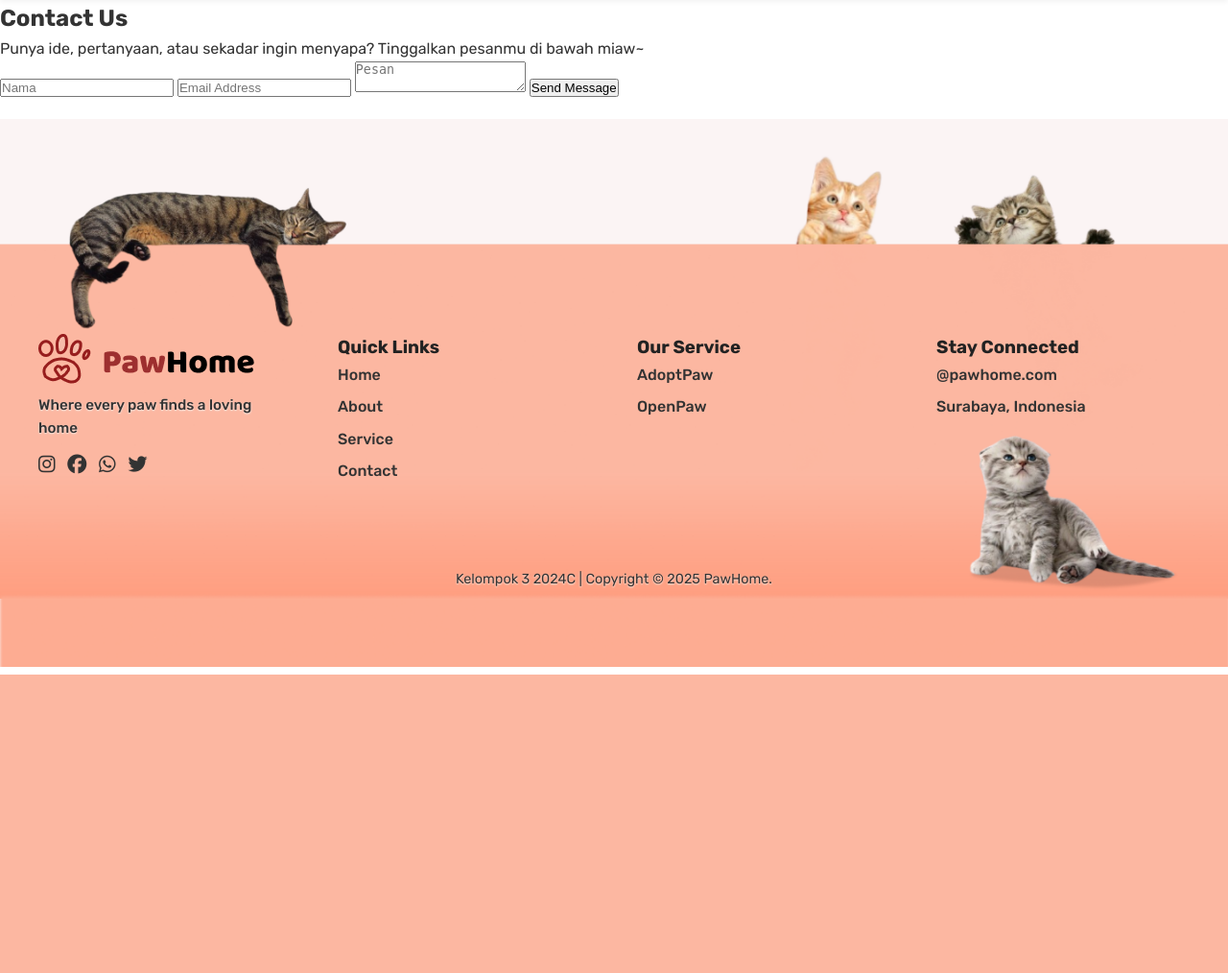
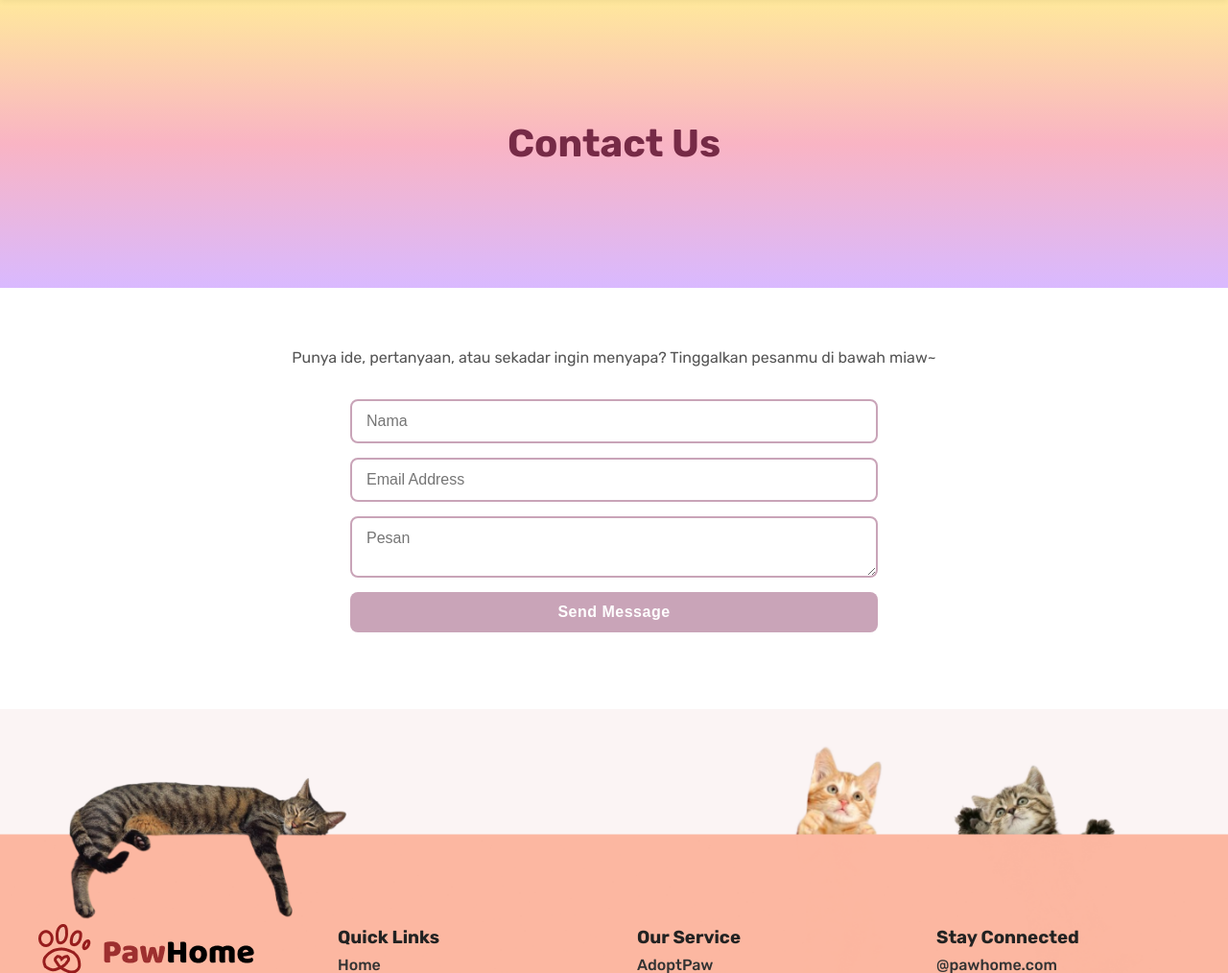
Before and after one commit to urrosyad/pawhome, a PHP site: page /contact.html in a window 1280 px wide. Shown: the part 97-1111 px from the top of the page at 96% size. Before the commit the page ends 800 px from the top, so only its background shows below. Run offline with PHP 8.4, Linux system fonts and the light colour scheme.

Commit message:
Update style.css contact

```diff
--- a/style.css
+++ b/style.css
@@ -1,101 +1,4 @@
-.contactForm {
-  display: flex;
-  flex-direction: column;
-  align-items: center;      /* Tengah secara horizontal */
-  min-height: 100vh;        /* Penuhi tinggi layar */
-}
-
-/* Judul di tengah */
-.contactForm h1 {
-  text-align: center;
-  margin-bottom: 40px;
-}
-
-.contactForm form {
-  display: flex;
-  flex-direction: column;
-  gap: 15px;
-  width: 500px;             /* Lebar form */
-  text-align: left;         /* Isi form tetap rata kiri */
-}
-
-.floatingForm {
-    width: 300px;
-    padding: 40px;
-    background: #9b4b4b ;
-    border-radius: 8px;
-    border: ipx solid #abbeda;
-}
-
-.formGroup {
-    position: relative;
-    margin-bottom: 10px;
-}
-
-.formGroup input,
-.formGroup textarea {
-    width: 500px;
-    padding: 10px 5px;
-    border: none;
-    border-radius: 5px;
-    background-color: #ccc;
-    color: #d99191;
-    font-size: 16px;
-    outline: none;
-}
-
-.formGroup label {
-    position: absolute;
-    top: 10px;
-    left: 5px;
-    font-size: 18px;
-    color: #f98080;
-    pointer-events: none;
-    transition: all 0.3s ease;
-}
-
-.formGroup .highlightLabel {
-    position: absolute;
-    bottom: 0;
-    left: 0;
-    width: 0;
-    height: 3px;
-    background: #2ecc71;
-    transition: all 0.3s ease;
-}
-
-.formGroup input:focus~label,
-.formGroup textarea:focus~label,
-.formGroup input:valid~label,
-.formGroup textarea:valid~label {
-    top: -18px;
-    font-size: 16px;
-    color: #2ecc71;
-}
-
-.contactForm button {
-  width: 100%;
-  padding: 15px; /* sebelumnya 10px */
-  border: none;
-  background-color: #edddc1;
-  color: #c27201;
-  border-radius: 8px;
-  cursor: pointer;
-  font-weight: bold;
-  font-size: 16px;
-  transition: 0.3s;
-}
-
-.contactForm button:hover {
-    background: #ecc902;
-}
-
-#notif {
-    margin-top: 20px;
-    font-weight: bold;
-    transition: all 0.3s ease;
-}
-    * {
+    *{
             margin: 0;
             padding: 0;
             box-sizing: border-box;
@@ -107,7 +10,7 @@
             color: #333;
             line-height: 1.6;
             background-color: white;
-            /* overflow-x: hidden; */
+            /* overflow-x: hidden*/
         }
 
         /* Header Navigation */
@@ -844,3 +747,124 @@
                 grid-template-columns: 1fr;
             }
         }
+
+
+/* Hero Section */
+.heroContact {
+  position: relative;
+  height: 300px;
+  display: flex;
+  align-items: center;
+  justify-content: center;
+  text-align: center;
+  background: linear-gradient(180deg, #ffe89c, #f9b4c4, #d9b9ff);
+  overflow: hidden;
+}
+
+.heroContact h1 {
+  color: #762a46;
+  font-size: 40px;
+  z-index: 2;
+  position: relative;
+}
+
+/* Contact Section */
+.contactSection {
+  text-align: center;
+  padding: 60px 20px;
+}
+
+.contactSection h2 {
+  font-size: 2rem;
+  text-align: center;
+  color: #3a2d2d;
+  margin-bottom: 10px;
+}
+
+.contactSection p {
+  font-size: 1rem;
+  color: #555;
+  margin-bottom: 30px;
+}
+
+/*  Form Container */
+#contactForm {
+  width: 100%;
+  max-width: 550px;
+  margin: 0 auto;
+  display: flex;
+  flex-direction: column;
+  gap: 15px;
+}
+
+#contactForm input,
+#contactForm textarea {
+  width: 100%;
+  padding: 12px 15px;
+  border: 2px solid #c9a4b8;
+  border-radius: 8px;
+  font-size: 1rem;
+  transition: all 0.3s ease;
+  font-family: "Poppins", sans-serif;
+}
+
+#contactForm input:focus,
+#contactForm textarea:focus {
+  outline: none;
+  border-color: #e79ac2;
+  box-shadow: 0 0 5px #f3c1d3;
+}
+
+#contactForm button {
+  background-color: #c9a4b8;
+  color: white;
+  border: none;
+  padding: 12px 0;
+  font-size: 1rem;
+  border-radius: 8px;
+  cursor: pointer;
+  transition: background 0.3s ease;
+  font-weight: 600;
+  letter-spacing: 0.5px;
+}
+
+#contactForm button:hover {
+  background-color: #b3889c;
+}
+
+/* Notifikasi di bawah form */
+#notif {
+  margin-top: 20px;
+  text-align: center;
+  font-weight: 600;
+  transition: all 0.4s ease;
+  opacity: 0;
+  transform: translateY(10px);
+}
+
+.notif.success {
+  color: #155724;
+  background-color: #d4edda;
+  border: 2px solid #c3e6cb;
+  padding: 10px;
+  border-radius: 10px;
+}
+
+.notif.error {
+  color: #721c24;
+  background-color: #f8d7da;
+  border: 2px solid #f5c6cb;
+  padding: 10px;
+  border-radius: 10px;
+}
+
+/* Responsif */
+@media (max-width: 600px) {
+  #contactForm {
+    max-width: 90%;
+  }
+
+  #contactForm button {
+    font-size: 0.95rem;
+  }
+}
```
